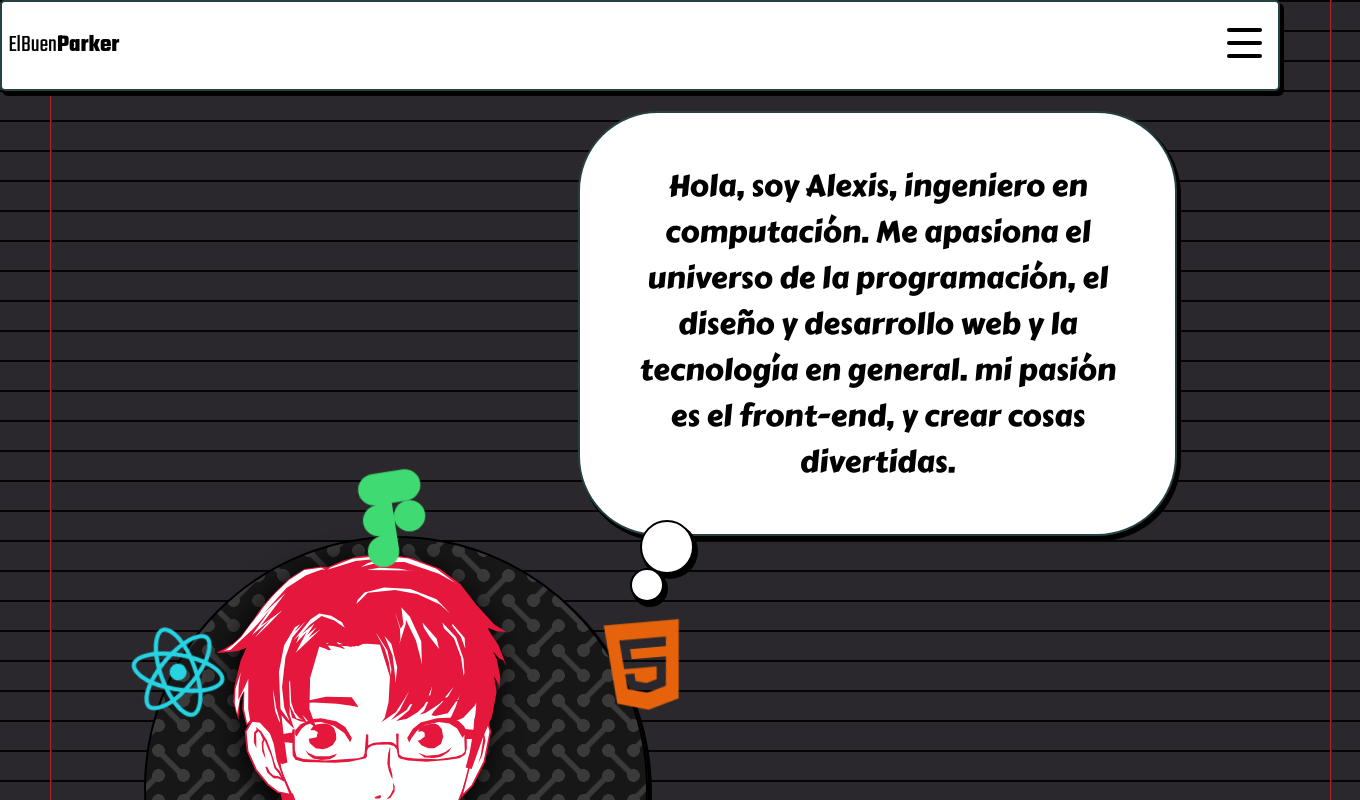
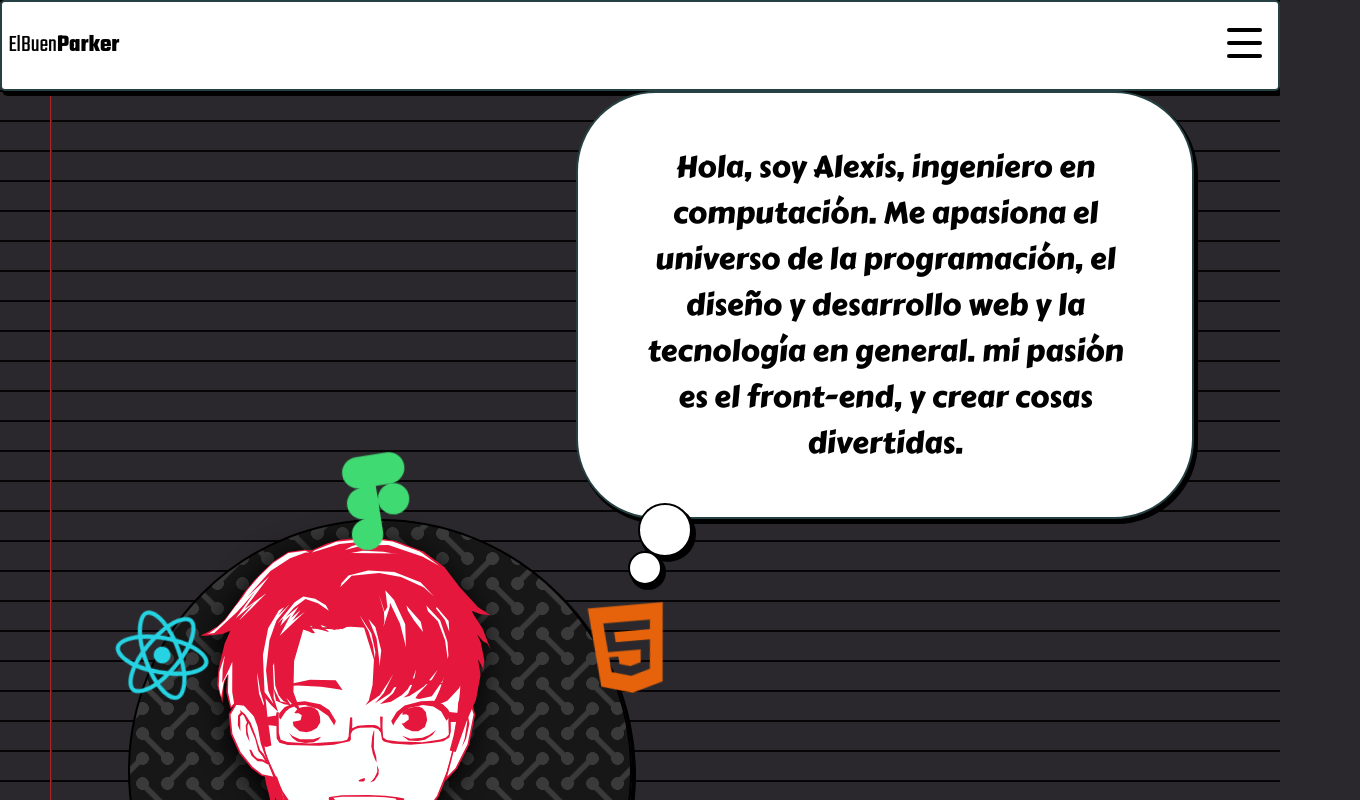
Before and after one commit to ElBuenParker/parkerweb, a React (Create React App) app: page / in a window 1280 px wide. Shown: the top 800 px of the page, 1360 px wide, since content can reach past the window. Built offline with nearby package versions, Linux system fonts and the light colour scheme; a web font is replaced by a local one.

Commit message:
home fixed bugs

```diff
--- a/src/pages/Contact.jsx
+++ b/src/pages/Contact.jsx
@@ -12,7 +12,6 @@ import pdf from '../utils/CV.pdf'
 const MainContainer = styled.div`
   display:flex;
   align-items: center;
-  padding: 20px;
   justify-content: center;
 
 `;
--- a/src/pages/Home.jsx
+++ b/src/pages/Home.jsx
@@ -10,7 +10,6 @@ import Perfil from '../utils/perfil2.jpg'
 const MainContainer = styled.div`
   display:flex;
   align-items: center;
-  padding: 20px;
 
   h2{
     color: black;
--- a/src/pages/Portafolio.jsx
+++ b/src/pages/Portafolio.jsx
@@ -11,7 +11,6 @@ import { Link } from 'react-router-dom';
 const MainContainer = styled.div`
   display:flex;
   align-items: center;
-  padding: 20px;
   justify-content: center;
 `;
 
--- a/src/styles/bubble.css
+++ b/src/styles/bubble.css
@@ -216,6 +216,7 @@
 
 .whoIs{
     margin-top: 8vh;
+    display: inline-flex;
     z-index: -1;
     margin-bottom: 2vh;
     position: relative;
--- a/src/styles/contact.css
+++ b/src/styles/contact.css
@@ -6,11 +6,7 @@ height: 700px;
 justify-content: center;
 
 }
-.screen{
-    display: block;
-    justify-content: center;
-    align-items: center;
-}
+
 .myContact{
     display: block;
     flex-direction: column;
```
